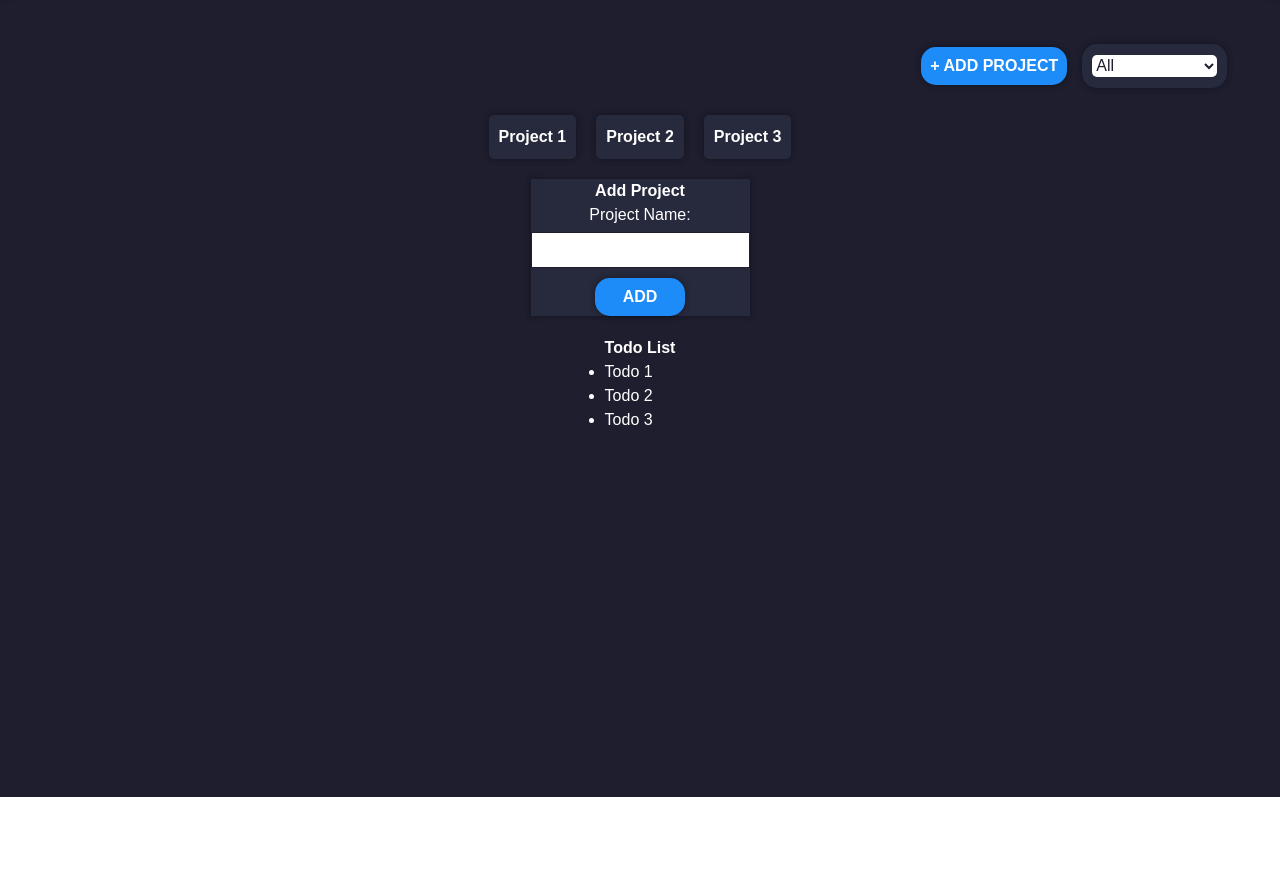
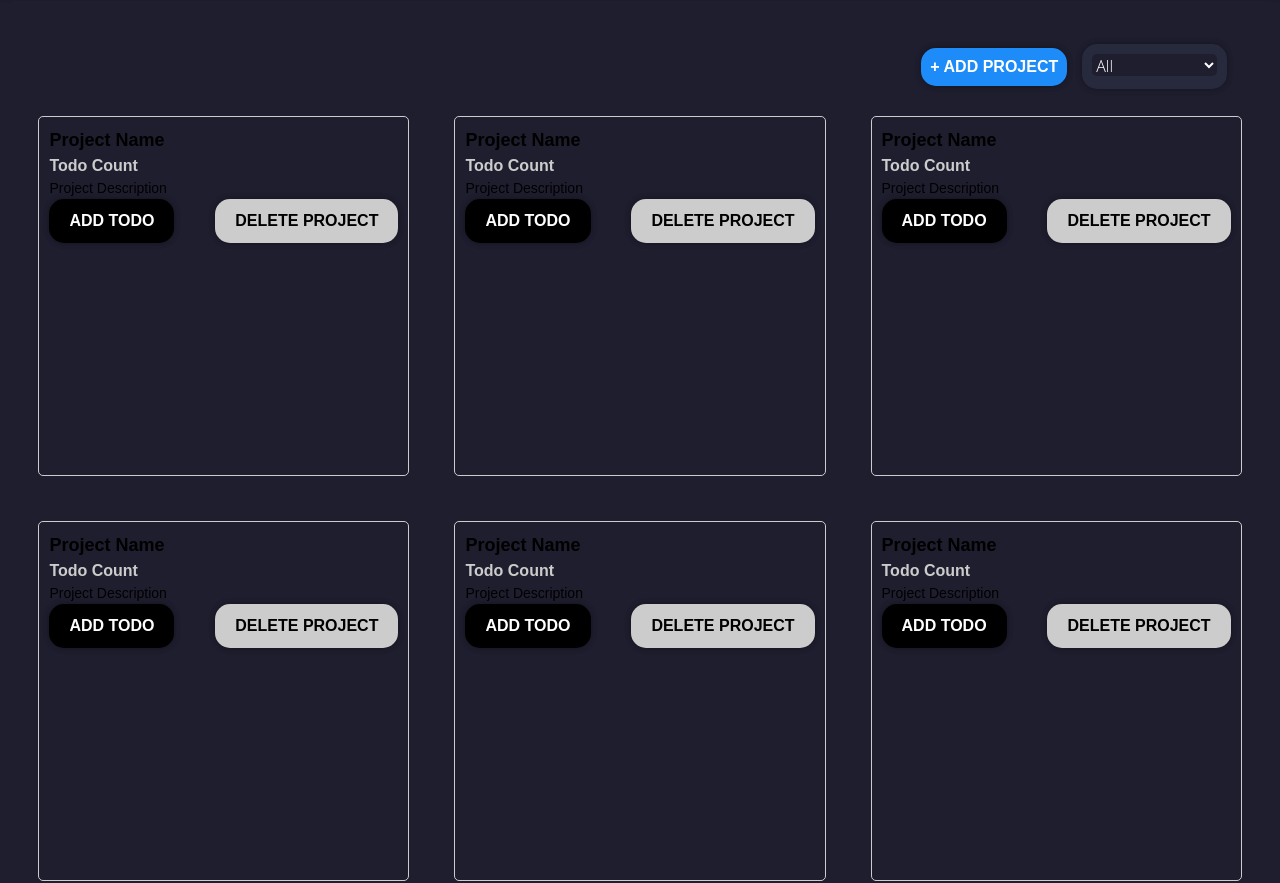
Before and after one commit to ksh009/top-todo-application, a plain HTML site: page index.html in a window 1280 px wide. Shown: the part 75-958 px from the top of the page. Before the commit the page ends 872 px from the top, so only its background shows below. Drawn offline with Linux system fonts and the light colour scheme.

Commit message:
Drop down style and project card width

```diff
--- a/index.html
+++ b/index.html
@@ -4,6 +4,11 @@
 		<meta charset="UTF-8" />
 		<title>Todo Application</title>
 		<link rel="stylesheet" href="styles.css" />
+		<!-- <script src="https://use.fontawesome.com/da01f0bbb4.js"></script> -->
+		<link
+			href="https://use.fontawesome.com/releases/v5.7.2/css/all.css"
+			rel="stylesheet"
+		/>
 	</head>
 	<body>
 		<header class="nav-container">
@@ -20,24 +25,87 @@
 		<main class="main-container">
 			<div class="buttons-container">
 				<button id="add-project-btn">+ Add Project</button>
-				<div class="filter-menu">
-					<select name="filter">
-						<option value="all">All</option>
-						<option value="high">High</option>
-						<option value="medium">Medium</option>
-						<option value="low">Low</option>
-					</select>
+				<div class="filter-menu font-awesome">
+                    <select class="far">
+                        <option class="far">All</option>
+                        <option class="far high">&#xf111 High</option>
+                        <option class="far medium">&#xf111 Medium</option>
+                        <option class="far low">&#xf111 Low</option>
+                    </select>
 				</div>
 			</div>
 			<div class="grid">
-				<div class="card">
-					<h3>Project 1</h3>
+				<div class="project-card">
+					<h3 class="project-name">Project Name</h3>
+					<h5 class="project-todo-count">Todo Count</h5>
+					<p class="project-description">Project Description</p>
+					<div class="project-footer">
+						<button class="add-todo">Add Todo</button>
+						<button class="delete-project">Delete Project</button>
+					</div>
 				</div>
-				<div class="card">
-					<h3>Project 2</h3>
+				<div class="project-card">
+					<h3 class="project-name">Project Name</h3>
+					<h5 class="project-todo-count">Todo Count</h5>
+					<p class="project-description">Project Description</p>
+					<div class="project-footer">
+						<button class="add-todo">Add Todo</button>
+						<button class="delete-project">Delete Project</button>
+					</div>
 				</div>
-				<div class="card">
-					<h3>Project 3</h3>
+				<div class="project-card">
+					<h3 class="project-name">Project Name</h3>
+					<h5 class="project-todo-count">Todo Count</h5>
+					<p class="project-description">Project Description</p>
+					<div class="project-footer">
+						<button class="add-todo">Add Todo</button>
+						<button class="delete-project">Delete Project</button>
+					</div>
+				</div>
+				<div class="project-card">
+					<h3 class="project-name">Project Name</h3>
+					<h5 class="project-todo-count">Todo Count</h5>
+					<p class="project-description">Project Description</p>
+					<div class="project-footer">
+						<button class="add-todo">Add Todo</button>
+						<button class="delete-project">Delete Project</button>
+					</div>
+				</div>
+				<div class="project-card">
+					<h3 class="project-name">Project Name</h3>
+					<h5 class="project-todo-count">Todo Count</h5>
+					<p class="project-description">Project Description</p>
+					<div class="project-footer">
+						<button class="add-todo">Add Todo</button>
+						<button class="delete-project">Delete Project</button>
+					</div>
+				</div>
+				<div class="project-card">
+					<h3 class="project-name">Project Name</h3>
+					<h5 class="project-todo-count">Todo Count</h5>
+					<p class="project-description">Project Description</p>
+					<div class="project-footer">
+						<button class="add-todo">Add Todo</button>
+						<button class="delete-project">Delete Project</button>
+					</div>
+				</div>
+				<div class="project-card">
+					<h3 class="project-name">Project Name</h3>
+					<h5 class="project-todo-count">Todo Count</h5>
+					<p class="project-description">Project Description</p>
+					<div class="project-footer">
+						<button class="add-todo">Add Todo</button>
+						<button class="delete-project">Delete Project</button>
+					</div>
+				</div>
+				<div class="project-card">
+					<h3 class="project-name">Project Name</h3>
+					<h5 class="project-todo-count">Todo Count</h5>
+					<p class="project-description">Project Description</p>
+					<div class="project-footer">
+						<button class="add-todo">Add Todo</button>
+						<button class="delete-project">Delete Project</button>
+					</div>
 				</div>
 			</div>
 			<form id="add-project-form">
--- a/styles.css
+++ b/styles.css
@@ -145,7 +145,10 @@ input:focus {
 .main-container .grid {
 	display: grid;
 	grid-template-columns: repeat(3, 1fr);
-	grid-gap: 20px;
+	justify-content: center;
+	align-items: center;
+	grid-gap: 45px;
+	width: 100%;
 }
 .main-container .card {
 	/* border: 1px solid; */
@@ -206,3 +209,73 @@ input:focus {
 	color: var(--bg-color);
 	border-radius: 5px;
 }
+
+/* Project card */
+.project-card {
+	width: 100%;
+	min-height: 36rem;
+	margin: 0 auto;
+	padding: 10px;
+	border: 1px solid #ccc;
+	border-radius: 5px;
+}
+
+.project-name {
+	font-size: 18px;
+	font-weight: bold;
+}
+
+.project-todo-count {
+	font-size: 16px;
+	color: #ccc;
+}
+
+.project-description {
+	font-size: 14px;
+}
+
+.project-footer {
+	display: flex;
+	justify-content: space-between;
+}
+
+.add-todo {
+	background-color: #000;
+	color: #fff;
+	border: none;
+	padding: 10px 20px;
+	cursor: pointer;
+}
+
+.delete-project {
+	background-color: #ccc;
+	color: #000;
+	border: none;
+	padding: 10px 20px;
+	cursor: pointer;
+}
+
+.font-awesome .far {
+	font-family: 'Font Awesome 5 Free', Open Sans;
+	font-weight: lighter;
+	background-color: var(--bg-color);
+	color: var(--text-color);
+}
+
+.font-awesome .far .high {
+	color: red;
+}
+
+.font-awesome .far .medium {
+	color: orange;
+}
+
+.font-awesome .far .low {
+	color: yellow;
+}
+
+/* select option::before {
+	font-family: 'Font Awesome 5 Free';
+	content: '\f015';
+	margin-right: 10px;
+} */
```
